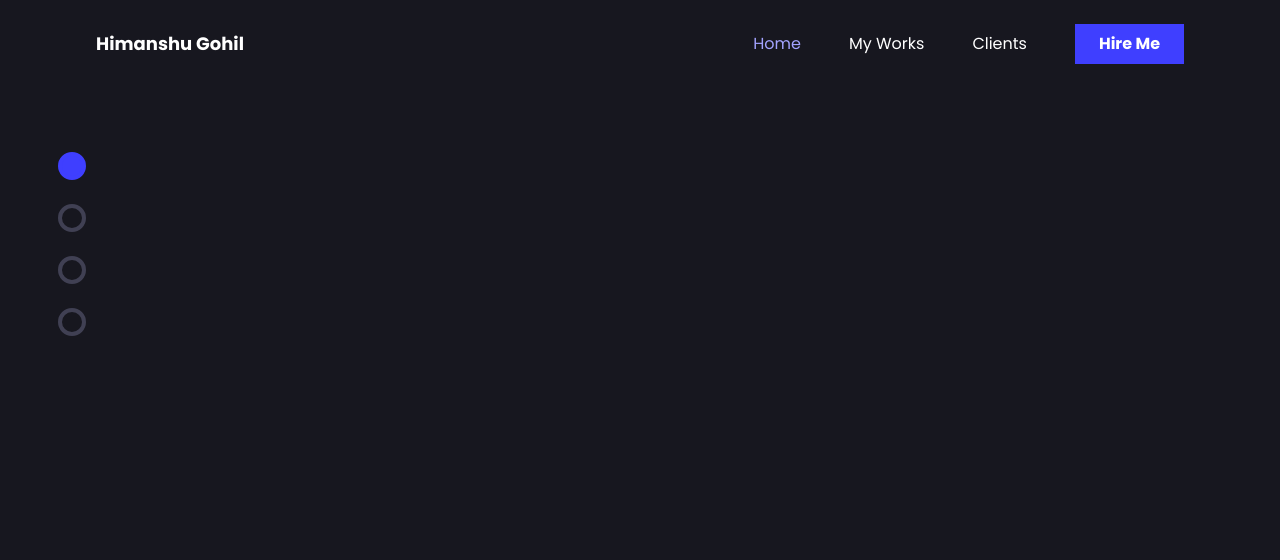
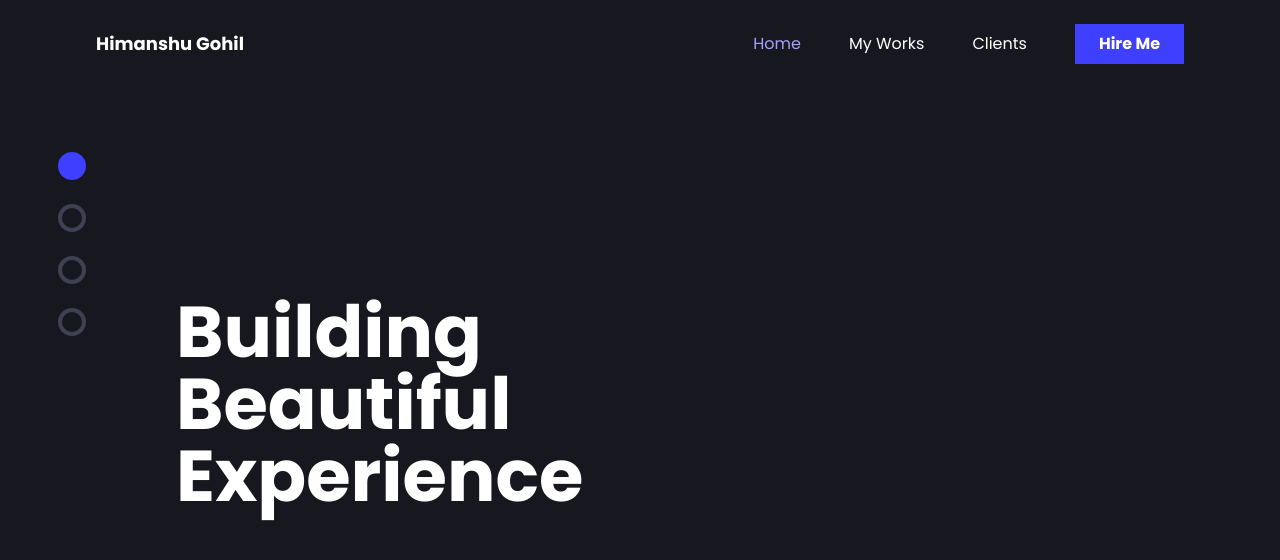
Before and after one commit to tghimanshu/portfolio-tailwindcss, a website: page index.html in a window 1280 px wide. Drawn offline with Linux system fonts and the light colour scheme.

Commit message:
started hero section

```diff
--- a/index.html
+++ b/index.html
@@ -48,11 +48,11 @@
       </div>
     </header>
 
-    <!-- SIDE NAVIGATION -->
     <div
       class="container mt-16 flex justfiy-between items-center mx-auto px-8 md:px-14 lg:px-24 w-full"
     >
       <div class="flex flex-wrap md:flex-nowrap">
+        <!-- SIDE NAVIGATION -->
         <nav
           class="inline-block lg:mr-24 lg:w-4 fixed left-percentage hidden xl:block"
         >
@@ -93,6 +93,17 @@
             </a>
           </div>
         </nav>
+
+        <!--  -->
+        <div
+          class="flex flex-wrap lg:ml-20 justify-center md:justify-start max-w-xl mt-0 md:my-36"
+        >
+          <h1
+            class="font-bold text-5xl md:text-6xl lg:text-7xl text-center md:text-left"
+          >
+            Building <br />Beautiful Experience
+          </h1>
+        </div>
       </div>
     </div>
   </body>
```
Also changed, not shown: tailwind.css.
